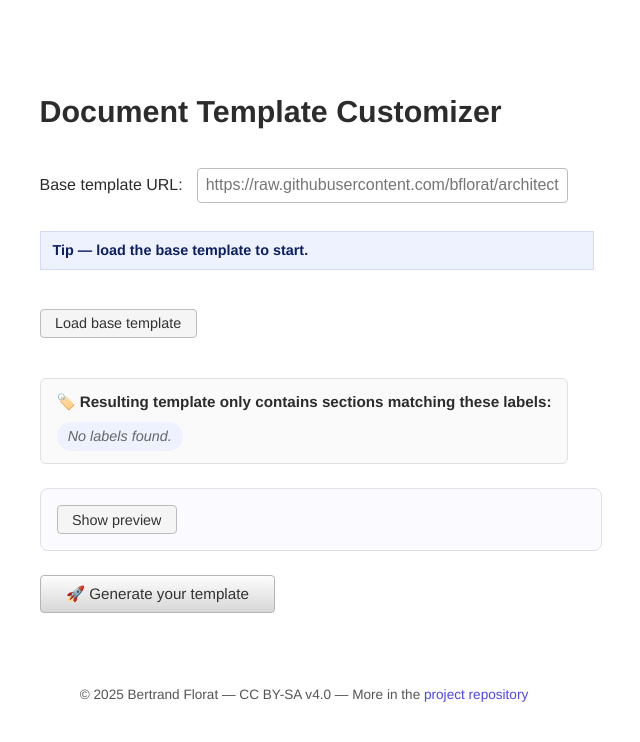
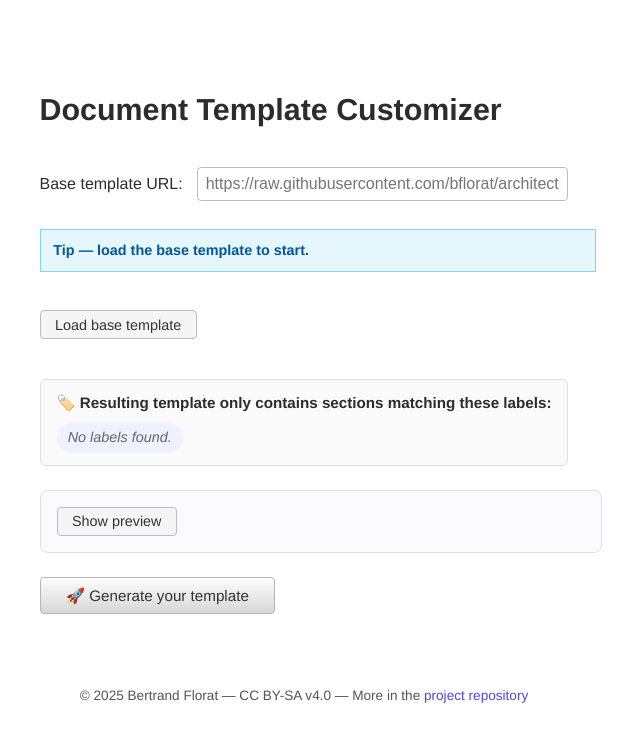
Before and after one commit to bflorat/document-template-customizer, a React (Vite) app: page / in a window 1280 px wide. Shown: the top 742 px of the page, without its empty margins (336-976 px from the left). Built offline with nearby package versions, Linux system fonts and the light colour scheme.

Commit message:
style: apply generic alert variants

```diff
--- a/src/App.css
+++ b/src/App.css
@@ -142,30 +142,41 @@ header h1 {
   align-self: flex-start;
 }
 
-.status {
+.alert {
   margin-top: 0.75rem;
   font-size: 0.95rem;
   padding: 0.6rem 0.8rem;
-  background: #eef2ff;
-  border: 1px solid #d4dbf8;
-  color: #0d1f63;
   font-weight: 600;
   width: 100%;
   display: block;
+  border-radius: 0;
   align-self: stretch;
-  border-radius: 0;
 }
 
-.status-error {
-  background: #fef2f2;
-  border-color: #fca5a5;
-  color: #7d1616;
+.alert--info {
+  background: #E5F6FD;
+  border: 1px solid #81D4FA;
+  color: #01579B;
 }
 
-.status-success {
-  background: #f0fdf4;
-  border-color: #bbf7d0;
-  color: #0f3d21;
+.alert--warning {
+  background: #FFF8E1;
+  border: 1px solid #FFB74D;
+  color: #F57C00;
+}
+
+.alert--error {
+  background: #FFEBEE;
+  border: 1px solid #EF9A9A;
+  color: #B71C1C;
+}
+
+.template-load-status {
+  margin-top: 0.25rem;
+  font-size: 0.9rem;
+  font-weight: 600;
+  width: 100%;
+  display: block;
 }
 
 .available-labels {
@@ -213,25 +224,6 @@ header h1 {
   color: #666;
   font-style: italic;
   list-style: none;
-}
-
-.template-load-status {
-  margin-top: 0.25rem;
-  font-size: 0.9rem;
-  color: #0d1f63;
-  background: #eef2ff;
-  border: 1px solid #d4dbf8;
-  padding: 0.5rem 0.75rem;
-  width: 100%;
-  display: block;
-  border-radius: 0;
-  font-weight: 600;
-}
-
-.template-load-status.loaded {
-  background: #f0fdf4;
-  border-color: #bbf7d0;
-  color: #166534;
 }
 
 .preview-panel {
--- a/src/App.tsx
+++ b/src/App.tsx
@@ -235,9 +235,9 @@ const App = () => {
           {previewOpen ? (
             <div className="preview-body">
               {previewLoading ? (
-                <p className="status">Loading preview…</p>
+                <p className="alert alert--info">Loading preview…</p>
               ) : previewError ? (
-                <p className="status status-error">{previewError}</p>
+                <p className="alert alert--warning">{previewError}</p>
               ) : previewParts.length === 0 ? (
                 <p className="empty-row">No parts to preview.</p>
               ) : (
@@ -268,10 +268,10 @@ const App = () => {
           {isGenerating ? '⏳ Generating…' : '🚀 Generate your template'}
         </button>
         {errorMessage ? (
-          <p className="status status-error">{errorMessage}</p>
+          <p className="alert alert--error">{errorMessage}</p>
         ) : null}
         {successMessage ? (
-          <p className="status status-success">{successMessage}</p>
+          <p className="alert alert--info">{successMessage}</p>
         ) : null}
       </form>
       <footer className="app-footer">
@@ -287,23 +287,23 @@ const App = () => {
 function TemplateLoadIndicator({ info }: { info: TemplateLoadInfo }) {
   if (info.state === 'idle') {
     return (
-      <p className="template-load-status">
+      <p className="template-load-status alert alert--info">
         Tip — load the base template to start.
       </p>
     )
   }
   if (info.state === 'loading') {
-    return <p className="template-load-status">Loading base template…</p>
+    return <p className="template-load-status alert alert--info">Loading base template…</p>
   }
   if (info.state === 'loaded') {
     return (
-      <p className="template-load-status loaded">
+      <p className="template-load-status alert alert--info">
         Base template loaded successfully in {formatDuration(info.durationMs)}
       </p>
     )
   }
   return (
-    <p className="template-load-status status-error">
+    <p className="template-load-status alert alert--error">
       Failed to load base template: {info.message}
     </p>
   )
```
